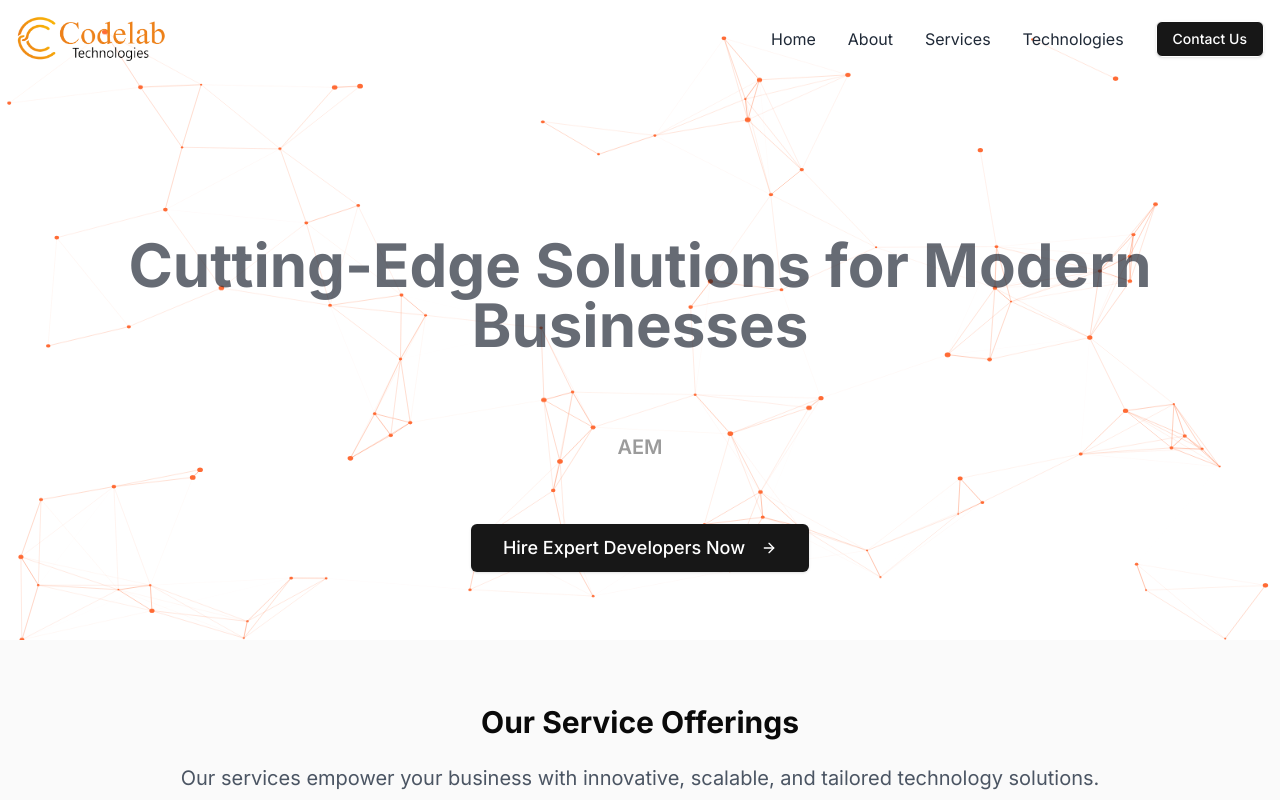
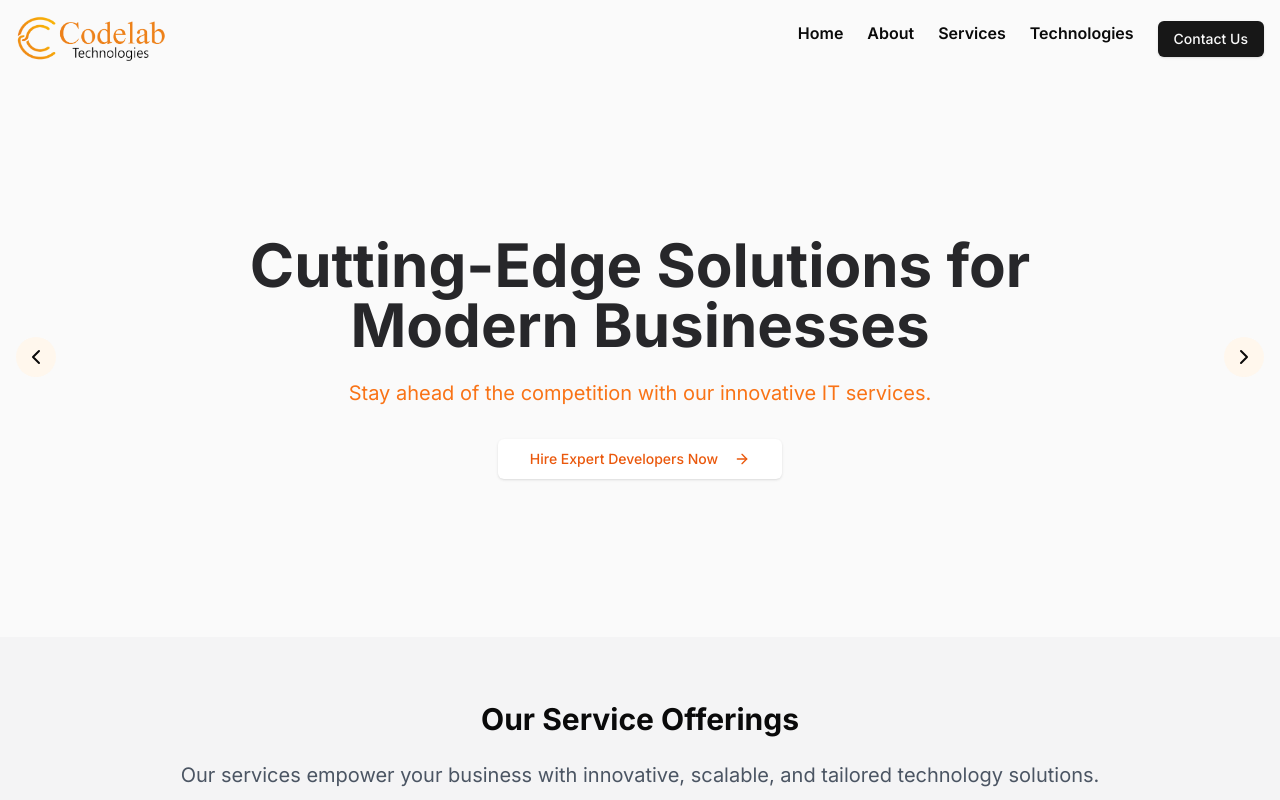
Before and after one commit to vikasmishra08121992/codelabwebsite, a Next.js app: page / in a window 1280 px wide. Shown: the top 800 px of the page. Built offline with nearby package versions, Linux system fonts and the light colour scheme.

Commit message:
withoiut animation

```diff
--- a/app/page.tsx
+++ b/app/page.tsx
@@ -4,16 +4,12 @@ import { ArrowRight } from 'lucide-react'
 import { Button } from '@/components/ui/button'
 import { Slider } from '../components/slider'
 import { TechnologyShowcase } from '../components/technology-showcase'
-import { HeroSection } from '../components/hero-section'
-import { AnimatedHero } from '../components/animated-background'
+
 export default function Home() {
   return (
     <div>
-      {/* <Slider /> */}
-      <div className="relative h-[80vh]">
-        <AnimatedHero />
-        {/* <HeroSection /> */}
-      </div>
+      <Slider />
+
       {/* <section className="bg-gradient-to-r from-secondary to-orange-400 py-32">
         <div className="container mx-auto px-4 text-center">
           <h1 className="text-4xl md:text-5xl lg:text-6xl font-bold text-gray-900 mb-6">
@@ -55,7 +51,7 @@ export default function Home() {
         </div>
       </section> */}
 
-      <section className="py-4 bg-zinc-50">
+      <section className="py-4 bg-zinc-100">
         <div className="container mx-auto px-4 mt-12">
           <h2 className="text-3xl font-bold text-center mb-6">Our Service Offerings</h2>
           <p className="text-xl text-gray-600 mb-8 text-center">
--- a/components/header.tsx
+++ b/components/header.tsx
@@ -5,13 +5,12 @@ import Link from 'next/link'
 import Image from 'next/image'
 import { Button } from '@/components/ui/button'
 
-
 const Header = () => {
   const [isScrolled, setIsScrolled] = useState(false)
 
   useEffect(() => {
     const handleScroll = () => {
-      setIsScrolled(window.scrollY > 590) // Increased threshold
+      setIsScrolled(window.scrollY > 590)
     }
 
     window.addEventListener('scroll', handleScroll)
@@ -19,85 +18,21 @@ const Header = () => {
   }, [])
 
   return (
-    <header
-      className={`fixed top-0 left-0 right-0 z-50 transition-all duration-500 ${
-        isScrolled
-          ? 'bg-white shadow-md py-2'
-          : 'bg-transparent py-4'
-      }`}
-    >
-      <div className="container mx-auto px-4 flex justify-between items-center">
-        <Link href="/" className="flex items-center relative z-10">
-          <Image
-            src={isScrolled ? "/codelab-logo.png" : "/codelab-logo.png"}
-            alt="CodeLab Technologies Logo"
-            width={150}
-            height={40}
-            className="transition-opacity duration-300"
-          />
+    <header className={`sticky top-0 z-50 ${isScrolled ? 'bg-white shadow-md' : 'bg-zinc-50'}`}>
+
+      <div className="container mx-auto px-4 py-4 flex justify-between items-center">
+        <Link href="/" className="flex items-center">
+          <Image src="/codelab-logo.png" alt="CodeLab Technologies Logo" width={150} height={40} />
         </Link>
-        <nav className="relative z-10">
-          <ul className="flex items-center space-x-8">
+        <nav>
+          <ul className="flex space-x-6">
+            <li><Link href="/" className={`hover:text-orange-500 ${isScrolled ? 'font-semibold' : 'font-semibold '}`}>Home</Link></li>
+            <li><Link href="/about" className={`hover:text-orange-500 ${isScrolled ? 'font-semibold' : 'font-semibold'}`}>About</Link></li>
+            <li><Link href="/services" className={`hover:text-orange-500 ${isScrolled ? 'font-semibold' : 'font-semibold '}`}>Services</Link></li>
+            <li><Link href="/technologies" className={`hover:text-orange-500 ${isScrolled ? 'font-semibold' : 'font-semibold '}`}>Technologies</Link></li>
+            {/* <li><Link href="/blog" className={`hover:text-orange-500 ${isScrolled ? 'font-semibold' : 'font-semibold'}`}>Blog</Link></li> */}
             <li>
-              <Link
-                href="/"
-                className={`transition-colors duration-300 hover:text-orange-600 ${
-                  isScrolled ? 'text-gray-800' : 'text-gray-800'
-                }`}
-              >
-                Home
-              </Link>
-            </li>
-            <li>
-              <Link
-                href="/about"
-                className={`transition-colors duration-300 hover:text-orange-600 ${
-                  isScrolled ? 'text-gray-800' : 'text-gray-800'
-                }`}
-              >
-                About
-              </Link>
-            </li>
-            <li>
-              <Link
-                href="/services"
-                className={`transition-colors duration-300 hover:text-orange-600 ${
-                  isScrolled ? 'text-gray-800' : 'text-gray-800'
-                }`}
-              >
-                Services
-              </Link>
-            </li>
-            <li>
-              <Link
-                href="/technologies"
-                className={`transition-colors duration-300 hover:text-orange-600 ${
-                  isScrolled ? 'text-gray-800' : 'text-gray-800'
-                }`}
-              >
-                Technologies
-              </Link>
-            </li>
-            {/* <li>
-              <Link
-                href="/blog"
-                className={`transition-colors duration-300 hover:text-orange-600 ${
-                  isScrolled ? 'text-gray-800' : 'text-gray-800'
-                }`}
-              >
-                Blog
-              </Link>
-            </li> */}
-            <li>
-              <Button
-                asChild
-                variant="default"
-                className={`transition-colors duration-300 ${
-                  isScrolled
-                    ? "text-white hover:bg-orange-600 hover:text-gray-800"
-                    : "border border-white text-white hover:bg-orange-600"
-                }`}
-              >
+              <Button asChild variant={isScrolled ? "default" : "default"}>
                 <Link href="/contact">Contact Us</Link>
               </Button>
             </li>
--- a/components/slider.tsx
+++ b/components/slider.tsx
@@ -59,10 +59,10 @@ export function Slider() {
           <div className="absolute inset-0  bg-zinc-50" />
           <div className="absolute inset-0 flex items-center justify-center">
             <div className="text-center text-white max-w-4xl px-4">
-              <h1 className="text-4xl md:text-5xl lg:text-6xl font-bold mb-6 text-orange-500">
+              <h1 className="text-4xl md:text-5xl lg:text-6xl font-bold mb-6 text-zinc-800">
                 {slide.title}
               </h1>
-              <p className="text-xl mb-8 text-orange-400">
+              <p className="text-xl mb-8 text-orange-500">
                 {slide.description}
               </p>
               <Button asChild size="lg" className="bg-white text-orange-600 hover:bg-grey-100">
```
